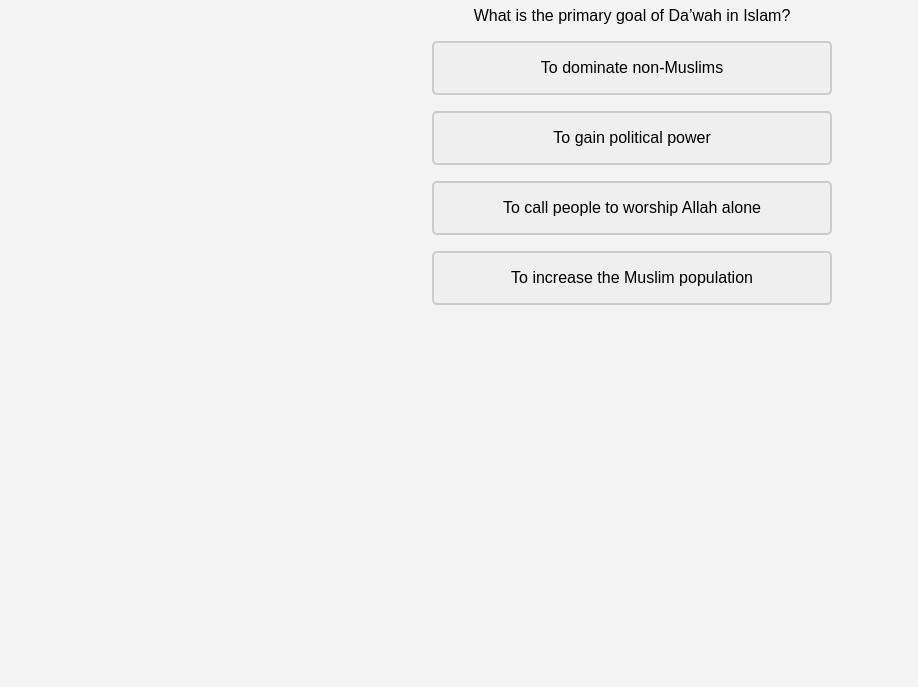
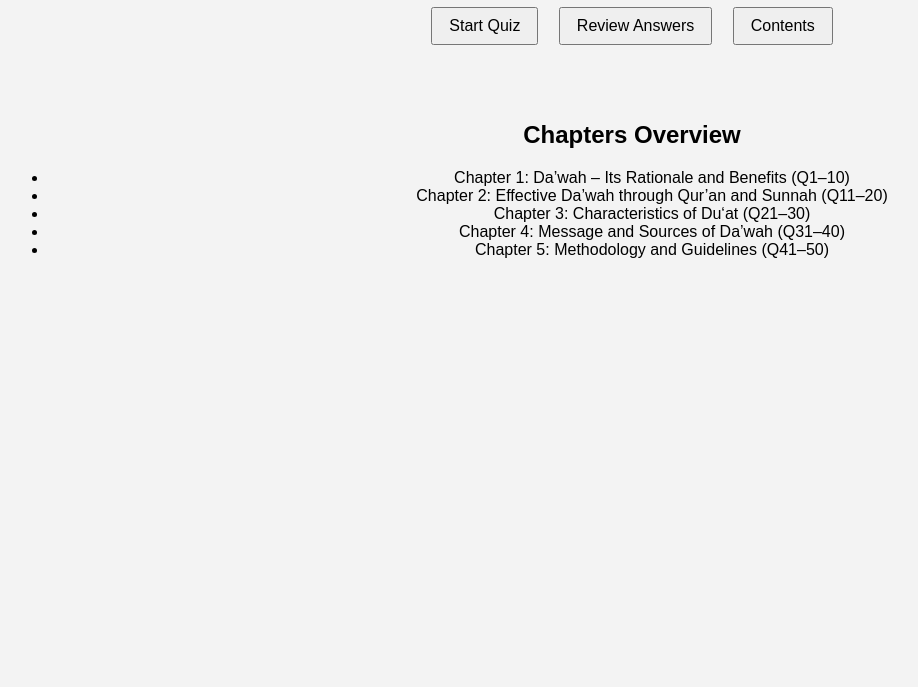
Before and after one commit to amira20286/Quiz-Da-wa, a plain HTML site: page index.html in a window 1280 px wide. Shown: the part 113-800 px from the top of the page, without its empty margins (8-926 px from the left). Drawn offline with Linux system fonts and the light colour scheme.

Commit message:
Update index.html

```diff
--- a/index.html
+++ b/index.html
@@ -1,176 +1,91 @@
 <!DOCTYPE html>
 <html lang="en">
 <head>
-  <meta charset="UTF-8" />
-  <meta name="viewport" content="width=device-width, initial-scale=1.0" />
+  <meta charset="UTF-8">
+  <meta name="viewport" content="width=device-width, initial-scale=1.0">
   <title>Da'wah Knowledge Quiz</title>
+  <style>
+    body {
+      font-family: sans-serif;
+      background: #f3f3f3;
+      margin: 0;
+      padding: 0;
+    }
+    header, nav, main {
+      padding: 1em;
+      text-align: center;
+    }
+    nav button {
+      margin: 0.5em;
+      padding: 0.5em 1em;
+      font-size: 1em;
+    }
+    #quiz-section, #review-section {
+      display: none;
+    }
+    .option-btn {
+      display: block;
+      margin: 1em auto;
+      padding: 1em;
+      width: 80%;
+      max-width: 400px;
+      border: 2px solid #ccc;
+      border-radius: 5px;
+      font-size: 1em;
+    }
+    .correct { background-color: #c8e6c9; border-color: #2e7d32; }
+    .incorrect { background-color: #ffcdd2; border-color: #c62828; }
+  </style>
+</head>
+<body>
+  <header>
+    <h1>Da'wah Knowledge Quiz</h1>
+    <nav>
+      <button onclick="startQuiz()">Start Quiz</button>
+      <button onclick="showReview()">Review Answers</button>
+      <button onclick="showContent()">Contents</button>
+    </nav>
+  </header>
+
+  <main>
+    <section id="quiz-section">
+      <p id="question"></p>
+      <div id="options"></div>
+    </section>
+
+    <section id="review-section">
+      <h2>Your Answer Review</h2>
+      <ul id="review-list"></ul>
+    </section>
+
+    <section id="content-section">
+      <h2>Chapters Overview</h2>
+      <ul>
+        <li>Chapter 1: Da’wah – Its Rationale and Benefits (Q1–10)</li>
+        <li>Chapter 2: Effective Da’wah through Qur’an and Sunnah (Q11–20)</li>
+        <li>Chapter 3: Characteristics of Du‘at (Q21–30)</li>
+        <li>Chapter 4: Message and Sources of Da’wah (Q31–40)</li>
+        <li>Chapter 5: Methodology and Guidelines (Q41–50)</li>
+        <!-- More to be added -->
+      </ul>
+    </section>
+  </main>
+
   <script>
-    const questions = [
-  {
-    question: "What is the primary goal of Da’wah in Islam?",
-    options: [
-      "To dominate non-Muslims",
-      "To gain political power",
-      "To call people to worship Allah alone",
-      "To increase the Muslim population"
-    ],
-    answer: 2
-  },
-  {
-    question: "Which source should Da’wah be based on?",
-    options: [
-      "Human reason",
-      "Cultural traditions",
-      "Qur’an and Sunnah",
-      "Opinions of scholars only"
-    ],
-    answer: 2
-  },
-  {
-    question: "What is considered the greatest sin in Islam?",
-    options: ["Lying", "Theft", "Shirk (associating partners with Allah)", "Anger"],
-    answer: 2
-  },
-  {
-    question: "Which verse emphasises the purpose of human creation in the context of Da’wah?",
-    options: ["Qur’an 2:255", "Qur’an 51:56", "Qur’an 3:103", "Qur’an 112:1"],
-    answer: 1
-  },
-  {
-    question: "Why should Da’wah be done?",
-    options: ["For recognition", "To obey Allah and follow the Prophet", "To become famous", "To build a business network"],
-    answer: 1
-  },
-  {
-    question: "What did the Prophet (ﷺ) say is better than red camels?",
-    options: ["Wealth", "Fame", "One person guided through you", "A strong army"],
-    answer: 2
-  },
-  {
-    question: "Who is considered a successful person in the context of Da’wah?",
-    options: ["One who memorises the Qur’an", "One who practices Islam silently", "One who invites others to Islam", "One who donates money"],
-    answer: 2
-  },
-  {
-    question: "Which of the following is a benefit of Da’wah?",
-    options: ["Political dominance", "Economic benefit", "Social justice and guidance", "Cultural superiority"],
-    answer: 2
-  },
-  {
-    question: "Who must start Da’wah within their own household first?",
-    options: ["Scholars", "Government officials", "Every Muslim", "Non-Muslims"],
-    answer: 2
-  },
-  {
-    question: "Which term means inviting to the worship of Allah alone?",
-    options: ["Tawheed", "Fiqh", "Ijma", "Ihsan"],
-    answer: 0
-  },
-  {
-    question: "What are the two main sources for Da’wah?",
-    options: ["Qur’an and Bible", "Hadith and cultural wisdom", "Qur’an and authentic Sunnah", "Personal opinions and logic"],
-    answer: 2
-  },
-  {
-    question: "Which message should be prioritised in Da’wah?",
-    options: ["History of Islam", "Muslim traditions", "Tawheed (Oneness of Allah)", "Islamic clothing"],
-    answer: 2
-  },
-  {
-    question: "What quality must a Da‘iyah use when preaching?",
-    options: ["Harsh language", "Public shaming", "Wisdom and good preaching", "Anger and passion"],
-    answer: 2
-  },
-  {
-    question: "Why is it incorrect to use the Bible in Da’wah?",
-    options: ["It’s too complex", "It contains distortions and unauthenticated content", "It's written in Hebrew", "It’s not translated properly"],
-    answer: 1
-  },
-  {
-    question: "What role does compassion play in Da’wah?",
-    options: ["It weakens your message", "It helps you manipulate others", "It attracts hearts to the truth", "It's optional"],
-    answer: 2
-  },
-  {
-    question: "What should a Da‘iyah avoid when quoting hadiths?",
-    options: ["Using long narrations", "Using weak or fabricated hadiths", "Using English translations", "Using Sahih Bukhari only"],
-    answer: 1
-  },
-  {
-    question: "How should you correct misunderstandings about Islam?",
-    options: ["Through media bias", "Through public debates", "By presenting Qur’anic truths clearly", "By ignoring the topic"],
-    answer: 2
-  },
-  {
-    question: "What makes Da’wah effective?",
-    options: ["Loud voice", "Political power", "Correct message and good manners", "Debating scholars"],
-    answer: 2
-  },
-  {
-    question: "What is a danger of relying on human logic alone in Da’wah?",
-    options: ["It makes you sound humble", "It leads to contradictions and misguidance", "It is universally accepted", "It simplifies Islam"],
-    answer: 1
-  },
-  {
-    question: "Who is the best example of a Da‘iyah?",
-    options: ["Your teacher", "A famous debater", "Prophet Muhammad ﷺ", "A local imam"],
-    answer: 2
-  }
-,
-  {
-    question: "What is the most essential intention in Da’wah?",
-    options: ["To become popular", "Sincerity (Ikhlas) for Allah", "To win arguments", "To show off knowledge"],
-    answer: 1
-  },
-  {
-    question: "Which trait helps a Da‘iyah stay committed during hardship?",
-    options: ["Generosity", "Patience and perseverance", "Anger", "Silence"],
-    answer: 1
-  },
-  {
-    question: "How does remembering Allah help a Da‘iyah?",
-    options: ["Helps avoid people", "Strengthens faith and peace of mind", "Causes distraction", "Makes the voice louder"],
-    answer: 1
-  },
-  {
-    question: "What is the effect of trusting Allah in Da’wah?",
-    options: ["Brings fear", "Increases courage and resilience", "Makes one passive", "Avoids effort"],
-    answer: 1
-  },
-  {
-    question: "Why is knowledge important for a Da‘iyah?",
-    options: ["To impress listeners", "To argue effectively", "To convey truth accurately", "To gain fame"],
-    answer: 2
-  },
-  {
-    question: "What should a Da‘iyah do about time?",
-    options: ["Waste it on social media", "Delay Da’wah", "Value and manage it wisely", "Work only at night"],
-    answer: 2
-  },
-  {
-    question: "How does love for Allah benefit Da’wah work?",
-    options: ["Creates wealth", "Inspires devotion and motivation", "Leads to debates", "Shortens tasks"],
-    answer: 1
-  },
-  {
-    question: "Which behaviour must a Da‘iyah avoid?",
-    options: ["Confidence", "Jealousy, hatred, suspicion", "Courage", "Planning"],
-    answer: 1
-  },
-  {
-    question: "What character did the Prophet ﷺ emphasise most?",
-    options: ["Intelligence", "Truthfulness and trustworthiness", "Appearance", "Shouting"],
-    answer: 1
-  },
-  {
-    question: "Which attitude helps maintain balance in Da’wah?",
-    options: ["Aggression", "Moderation", "Extreme isolation", "Overexcitement"],
-    answer: 1
-  }
-];
-
+    const questions = []; // Already populated earlier
     let currentQuestion = 0;
     let score = 0;
+    let userAnswers = [];
+
+    function startQuiz() {
+      document.getElementById('quiz-section').style.display = 'block';
+      document.getElementById('review-section').style.display = 'none';
+      document.getElementById('content-section').style.display = 'none';
+      currentQuestion = 0;
+      score = 0;
+      userAnswers = [];
+      showQuestion();
+    }
 
     function showQuestion() {
       const q = questions[currentQuestion];
@@ -180,8 +95,8 @@
       q.options.forEach((opt, idx) => {
         const btn = document.createElement("button");
         btn.innerText = opt;
+        btn.className = "option-btn";
         btn.onclick = () => checkAnswer(idx, btn);
-        btn.className = "option-btn";
         optionsDiv.appendChild(btn);
       });
     }
@@ -189,15 +104,10 @@
     function checkAnswer(selected, button) {
       const correctIndex = questions[currentQuestion].answer;
       const buttons = document.querySelectorAll(".option-btn");
+      userAnswers.push({ question: questions[currentQuestion].question, selected, correct: correctIndex });
       buttons.forEach((btn, idx) => {
         btn.disabled = true;
-        if (idx === correctIndex) {
-          btn.style.backgroundColor = "#c8e6c9"; // green
-          btn.style.borderColor = "#2e7d32";
-        } else if (idx === selected) {
-          btn.style.backgroundColor = "#ffcdd2"; // red
-          btn.style.borderColor = "#c62828";
-        }
+        btn.className += (idx === correctIndex) ? ' correct' : (idx === selected ? ' incorrect' : '');
       });
       if (selected === correctIndex) score++;
       setTimeout(() => {
@@ -205,43 +115,31 @@
         if (currentQuestion < questions.length) {
           showQuestion();
         } else {
-          document.getElementById("quiz").innerHTML =
+          document.getElementById("quiz-section").innerHTML =
             `<h2>Quiz Complete!</h2><p>Your score: ${score}/${questions.length}</p>`;
         }
       }, 1000);
     }
 
-    window.onload = showQuestion;
+    function showReview() {
+      document.getElementById('quiz-section').style.display = 'none';
+      document.getElementById('review-section').style.display = 'block';
+      document.getElementById('content-section').style.display = 'none';
+      const list = document.getElementById('review-list');
+      list.innerHTML = "";
+      userAnswers.forEach((entry, i) => {
+        const item = document.createElement("li");
+        item.innerText = `Q${i+1}: ${entry.question} → Your answer: ${questions[i].options[entry.selected]} | Correct: ${questions[i].options[entry.correct]}`;
+        item.style.color = entry.selected === entry.correct ? 'green' : 'red';
+        list.appendChild(item);
+      });
+    }
+
+    function showContent() {
+      document.getElementById('quiz-section').style.display = 'none';
+      document.getElementById('review-section').style.display = 'none';
+      document.getElementById('content-section').style.display = 'block';
+    }
   </script>
-  <style>
-    body {
-      font-family: sans-serif;
-      text-align: center;
-      background: #f3f3f3;
-      padding: 2em;
-    }
-    #options button {
-      display: block;
-      margin: 1em auto;
-      padding: 1em;
-      width: 80%;
-      max-width: 400px;
-      border: 2px solid #ccc;
-      border-radius: 5px;
-      font-size: 1em;
-      transition: all 0.3s ease;
-    }
-    #options button:hover {
-      cursor: pointer;
-      background-color: #e0e0e0;
-    }
-  </style>
-</head>
-<body>
-  <div id="quiz">
-    <h1>Da'wah Knowledge Quiz</h1>
-    <p id="question"></p>
-    <div id="options"></div>
-  </div>
 </body>
 </html>
```
